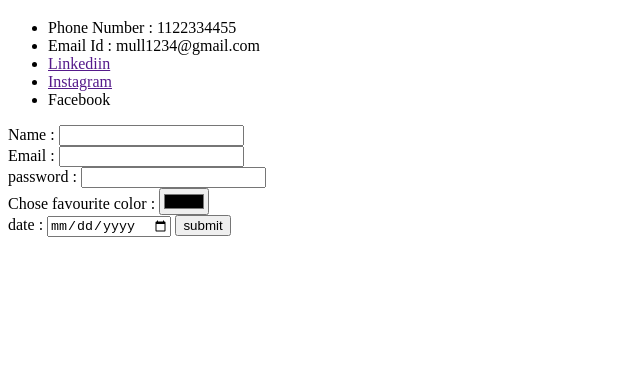
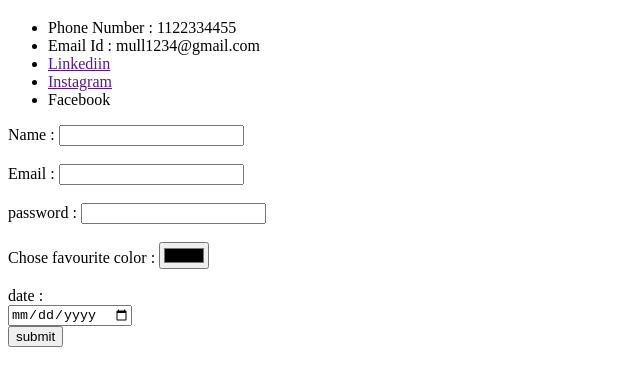
Before and after one commit to Zubair-05/cv, a plain HTML site: page Contact.html in a window 1280 px wide. Shown: the part 61-446 px from the top of the page, without its empty margins (0-640 px from the left). Drawn offline with Linux system fonts and the light colour scheme.

Commit message:
Update Contact.html

```diff
--- a/Contact.html
+++ b/Contact.html
@@ -16,15 +16,15 @@
 
     <form class="" action="index.html" method="post">
       <label> Name : </label>
-      <input type="text" name="" value=""><br>
+      <input type="text" name="" value=""><br><br>
       <label> Email : </label>
-      <input type="email" name="" value=""><br>
+      <input type="email" name="" value=""><br><br>
       <label> password : </label>
-      <input type="password" name="" value=""><br>
+      <input type="password" name="" value=""><br><br>
       <label> Chose favourite color :</label>
-      <input type="color" name="" value=""><br>
-      <label> date :</label>
-      <input type="date" name="" value="">
+      <input type="color" name="" value=""><br><br>
+      <label> date :</label><br>
+      <input type="date" name="" value=""><br>
 
       <input type="submit" name="" value="submit">
 
```
